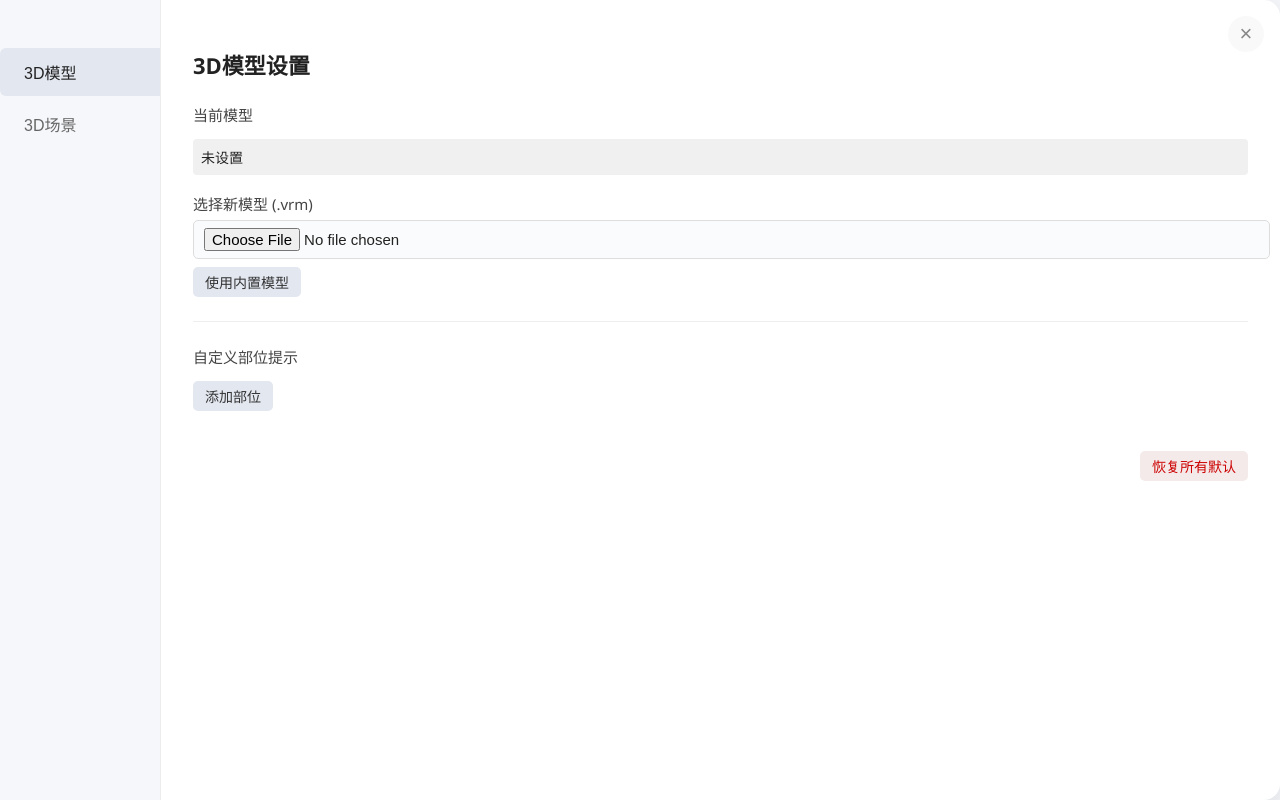
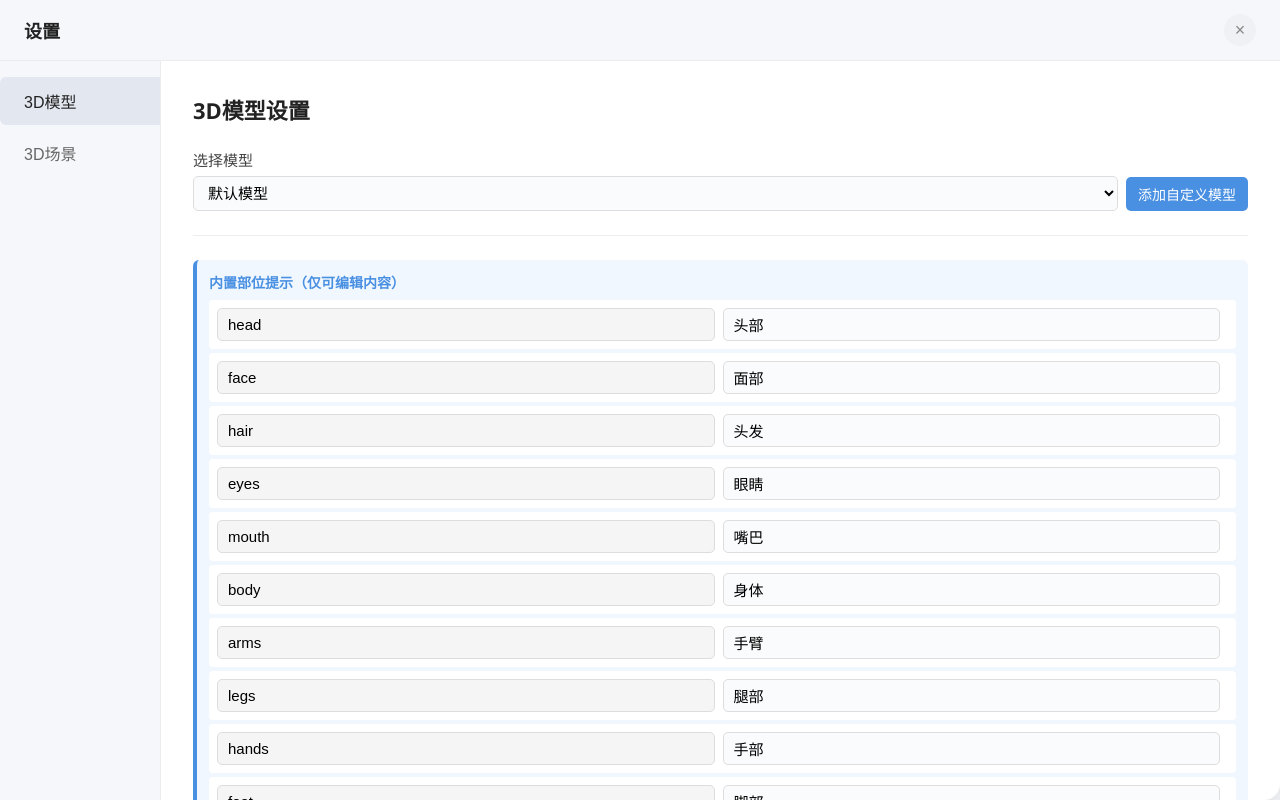
Before and after one commit to yjiace/desktop-3d, an Electron app: page src/renderer/settings.html in a window 1280 px wide. Both pictures are taken after a click on the button "3D模型". Drawn offline with Linux system fonts and the light colour scheme; no server answers.

Commit message:
记录设置的窗口

```diff
--- a/src/renderer/settings.html
+++ b/src/renderer/settings.html
@@ -15,9 +15,47 @@
         .settings-root {
             width: 100vw; height: 100vh;
             display: flex;
+            flex-direction: column;
             background: #fff;
             border-radius: 16px;
             box-shadow: 0 8px 32px rgba(0,0,0,0.12);
+        }
+        .settings-header {
+            height: 60px;
+            background: #f6f7fb;
+            border-bottom: 1px solid #ececec;
+            display: flex;
+            align-items: center;
+            justify-content: space-between;
+            padding: 0 24px;
+            -webkit-app-region: drag;
+        }
+        .settings-header h1 {
+            margin: 0;
+            font-size: 18px;
+            font-weight: 600;
+            color: #222;
+        }
+        .settings-header .close-btn {
+            width: 32px;
+            height: 32px;
+            background: rgba(180,180,180,0.08);
+            border: none;
+            border-radius: 50%;
+            color: #888;
+            font-size: 18px;
+            cursor: pointer;
+            transition: background 0.2s, color 0.2s;
+            -webkit-app-region: no-drag;
+        }
+        .settings-header .close-btn:hover {
+            background: rgba(180,180,180,0.18);
+            color: #222;
+        }
+        .settings-body {
+            flex: 1;
+            display: flex;
+            overflow: hidden;
         }
         .settings-sidebar {
             width: 160px;
@@ -26,9 +64,7 @@
             display: flex;
             flex-direction: column;
             align-items: flex-start;
-            padding-top: 48px;
-            position: relative;
-            -webkit-app-region: drag;
+            padding-top: 16px;
         }
         .settings-sidebar .menu-item {
             width: 100%;
@@ -49,7 +85,7 @@
         }
         .settings-content {
             flex: 1;
-            padding: 48px 32px 32px 32px;
+            padding: 32px;
             position: relative;
             overflow-y: auto;
         }
@@ -58,49 +94,121 @@
             font-weight: 600;
             margin-bottom: 24px;
         }
-        .close-btn {
-            position: absolute;
-            top: 16px;
-            right: 16px;
-            width: 36px;
-            height: 36px;
-            background: rgba(180,180,180,0.08);
-            border: none;
-            border-radius: 50%;
-            color: #888;
-            font-size: 22px;
-            cursor: pointer;
-            z-index: 10;
-            transition: background 0.2s, color 0.2s;
-            -webkit-app-region: no-drag;
-        }
-        .close-btn:hover {
-            background: rgba(180,180,180,0.18);
-            color: #222;
-        }
-        /* 拖拽区域 */
-        .settings-drag-bar {
-            position: absolute;
-            top: 0; left: 0; right: 0;
-            height: 40px;
-            -webkit-app-region: drag;
-            z-index: 2;
-        }
         .form-group { margin-bottom: 18px; }
         label { display: block; margin-bottom: 6px; font-size: 15px; color: #444; }
-        select, input[type="text"], input[type="file"], textarea { width: 100%; padding: 7px 10px; border: 1px solid #ddd; border-radius: 5px; font-size: 15px; background: #fafbfc; }
+        select, input[type="text"], input[type="file"], textarea {
+            width: 100%;
+            padding: 7px 10px;
+            border: 1px solid #ddd;
+            border-radius: 5px;
+            font-size: 15px;
+            background: #fafbfc;
+        }
+        select:focus, input[type="text"]:focus, textarea:focus {
+            outline: none;
+            border-color: #4a90e2;
+            box-shadow: 0 0 0 2px rgba(74, 144, 226, 0.2);
+        }
+        .model-selector {
+            display: flex;
+            gap: 8px;
+            align-items: flex-end;
+        }
+        .model-selector select {
+            flex: 1;
+        }
+        .model-selector button {
+            padding: 7px 12px;
+            border: none;
+            border-radius: 5px;
+            background: #4a90e2;
+            color: white;
+            cursor: pointer;
+            font-size: 14px;
+            transition: background 0.2s;
+        }
+        .model-selector button:hover {
+            background: #357abd;
+        }
         .part-list { margin: 0; padding: 0; list-style: none; }
-        .part-list li { display: flex; align-items: center; margin-bottom: 8px; }
+        .part-list li {
+            display: flex;
+            align-items: center;
+            margin-bottom: 8px;
+            padding: 8px;
+            background: #f8f9fa;
+            border-radius: 4px;
+        }
         .part-list input[type="text"] { flex: 1; margin-right: 8px; }
-        .add-part-btn { margin-top: 8px; padding: 5px 12px; border: none; border-radius: 5px; background: #e3e7f0; color: #333; cursor: pointer; font-size: 14px; }
+        .part-list .part-name { width: 120px; }
+        .part-list .part-tip { flex: 1; }
+        .add-part-btn {
+            margin-top: 8px;
+            padding: 8px 16px;
+            border: none;
+            border-radius: 5px;
+            background: #e3e7f0;
+            color: #333;
+            cursor: pointer;
+            font-size: 14px;
+            transition: background 0.2s;
+        }
         .add-part-btn:hover { background: #d0d6e1; }
-        .remove-part-btn { background: none; border: none; color: #c00; font-size: 18px; cursor: pointer; margin-left: 4px; }
+        .remove-part-btn {
+            background: none;
+            border: none;
+            color: #c00;
+            font-size: 18px;
+            cursor: pointer;
+            margin-left: 4px;
+            padding: 4px;
+            border-radius: 3px;
+            transition: background 0.2s;
+        }
+        .remove-part-btn:hover {
+            background: rgba(204, 0, 0, 0.1);
+        }
+        .builtin-parts {
+            margin-bottom: 16px;
+            padding: 12px;
+            background: #f0f7ff;
+            border-radius: 6px;
+            border-left: 4px solid #4a90e2;
+        }
+        .builtin-parts h4 {
+            margin: 0 0 8px 0;
+            font-size: 14px;
+            color: #4a90e2;
+        }
+        .builtin-parts .part-list li {
+            background: white;
+            margin-bottom: 4px;
+        }
+        .custom-parts {
+            margin-top: 16px;
+        }
+        .custom-parts h4 {
+            margin: 0 0 8px 0;
+            font-size: 14px;
+            color: #666;
+        }
+        .btn-danger {
+            background: #f5eaea !important;
+            color: #c00 !important;
+        }
+        .btn-danger:hover {
+            background: #f0e0e0 !important;
+        }
     </style>
 </head>
 <body>
     <div class="settings-root">
+        <div class="settings-header">
+            <h1>设置</h1>
+            <button class="close-btn" id="close-settings">×</button>
+        </div>
+        <div class="settings-body">
             <div class="settings-sidebar">
-            <div class="settings-drag-bar"></div>
                 <button class="menu-item active" data-section="model">3D模型</button>
                 <button class="menu-item" data-section="scene">3D场景</button>
             </div>
@@ -108,7 +216,7 @@
                 <div class="settings-title">3D模型设置</div>
                 <div id="settings-section-content"></div>
             </div>
-        <button class="close-btn" id="close-settings">×</button>
+        </div>
     </div>
     <script type="module">
         // --- 工具函数 ---
@@ -130,10 +238,30 @@
         // --- 全局状态 ---
         let config = {};
         let currentSection = 'model';
+        let availableModels = [
+            { name: '默认模型', path: '../../assets/default.vrm' },
+            { name: 'FoxGirl', path: '../../assets/FoxGirl.vrm' },
+            { name: '冨美江', path: '../../assets/冨美江.vrm' }
+        ];
+
         const sectionMap = {
             model: { title: '3D模型设置', render: renderModelSection },
             scene: { title: '3D场景设置', render: renderSceneSection },
         };
+
+        // 内置部位提示
+        const builtinPartTips = [
+            { name: 'head', tip: '头部' },
+            { name: 'face', tip: '面部' },
+            { name: 'hair', tip: '头发' },
+            { name: 'eyes', tip: '眼睛' },
+            { name: 'mouth', tip: '嘴巴' },
+            { name: 'body', tip: '身体' },
+            { name: 'arms', tip: '手臂' },
+            { name: 'legs', tip: '腿部' },
+            { name: 'hands', tip: '手部' },
+            { name: 'feet', tip: '脚部' }
+        ];
 
         // --- 初始化和配置管理 ---
         const saveConfig = debounce(() => {
@@ -146,6 +274,18 @@
             config.model = config.model || {};
             config.scene = config.scene || {};
             config.model.partTips = config.model.partTips || [];
+            config.model.customModels = config.model.customModels || [];
+
+            // 加载自定义模型到可用模型列表
+            if (config.model.customModels) {
+                availableModels = [
+                    ...availableModels,
+                    ...config.model.customModels.map(model => ({
+                        name: model.name,
+                        path: model.path
+                    }))
+                ];
+            }
 
             renderCurrentSection();
         }
@@ -180,51 +320,102 @@
 
         // --- 渲染函数：模型设置 ---
         function renderModelSection(container) {
-            const isCustomModel = config.modelPath && !config.modelPath.includes('default.vrm');
+            const currentModel = availableModels.find(m => m.path === config.modelPath) ||
+                               { name: '自定义模型', path: config.modelPath };
 
             container.innerHTML = `
                 <div class="form-group">
-                    <label>当前模型</label>
-                    <p style="font-size:14px; word-break:break-all; background: #f0f0f0; padding: 8px; border-radius: 4px;">${config.modelPath || '未设置'}</p>
+                    <label>选择模型</label>
+                    <div class="model-selector">
+                        <select id="model-select">
+                            ${availableModels.map(model =>
+                                `<option value="${model.path}" ${model.path === config.modelPath ? 'selected' : ''}>
+                                    ${model.name}
+                                </option>`
+                            ).join('')}
+                            ${!availableModels.find(m => m.path === config.modelPath) && config.modelPath ?
+                                `<option value="${config.modelPath}" selected>自定义模型</option>` : ''
+                            }
+                        </select>
+                        <button id="add-custom-model-btn">添加自定义模型</button>
                     </div>
-                <div class="form-group">
-                    <label>选择新模型 (.vrm)</label>
-                    <input type="file" id="model-upload" accept=".vrm" style="display: block;"/>
-                    <button id="set-default-model-btn" class="add-part-btn" style="margin-top: 8px;">使用内置模型</button>
-                    ${isCustomModel ? '<button id="delete-custom-model-btn" class="add-part-btn" style="margin-top: 8px; background:#f5eaea;color:#c00;">删除当前自定义模型</button>' : ''}
                 </div>
+
                 <hr style="border:none; border-top:1px solid #eee; margin: 24px 0;" />
-                <div class="form-group">
-                    <label>自定义部位提示</label>
-                    <ul class="part-list" id="part-list-container"></ul>
-                    <button class="add-part-btn" id="add-part-btn">添加部位</button>
+
+                <div class="builtin-parts">
+                    <h4>内置部位提示（仅可编辑内容）</h4>
+                    <ul class="part-list" id="builtin-part-list"></ul>
                 </div>
+
+                <div class="custom-parts">
+                    <h4>自定义部位提示</h4>
+                    <ul class="part-list" id="custom-part-list"></ul>
+                    <button class="add-part-btn" id="add-custom-part-btn">添加自定义部位</button>
+                </div>
+
                 <div style="text-align:right;margin-top:32px;">
-                    <button class="add-part-btn" id="reset-btn" style="background:#f5eaea;color:#c00;">恢复所有默认</button>
+                    <button class="add-part-btn btn-danger" id="reset-btn">恢复所有默认</button>
                 </div>
             `;
 
-            const partListContainer = container.querySelector('#part-list-container');
+            // 渲染内置部位提示
+            const builtinPartList = container.querySelector('#builtin-part-list');
+            builtinPartTips.forEach((part, index) => {
+                const li = document.createElement('li');
+                li.innerHTML = `
+                    <input type="text" value="${part.name}" class="part-name" readonly style="background:#f5f5f5;" />
+                    <input type="text" value="${part.tip}" class="part-tip" placeholder="对应提示语" data-builtin-index="${index}" />
+                `;
+                builtinPartList.appendChild(li);
+            });
+
+            // 渲染自定义部位提示
+            const customPartList = container.querySelector('#custom-part-list');
             (config.model.partTips || []).forEach((part, index) => {
                 const li = document.createElement('li');
                 li.innerHTML = `
-                    <input type="text" value="${part.name || ''}" class="part-name" placeholder="部位名(如:head)" style="width:80px;" data-index="${index}" />
-                    <input type="text" value="${part.tip || ''}" class="part-tip" placeholder="对应提示语" data-index="${index}" />
-                    <button class="remove-part-btn" title="删除" data-index="${index}">×</button>
+                    <input type="text" value="${part.name || ''}" class="part-name" placeholder="部位名(如:head)" data-custom-index="${index}" />
+                    <input type="text" value="${part.tip || ''}" class="part-tip" placeholder="对应提示语" data-custom-index="${index}" />
+                    <button class="remove-part-btn" title="删除" data-custom-index="${index}">×</button>
                 `;
-                partListContainer.appendChild(li);
+                customPartList.appendChild(li);
             });
 
             // --- 事件绑定 ---
-            container.querySelector('#model-upload').onchange = async (e) => {
+            container.querySelector('#model-select').onchange = (e) => {
+                config.modelPath = e.target.value;
+                saveConfig();
+            };
+
+            container.querySelector('#add-custom-model-btn').onclick = () => {
+                const input = document.createElement('input');
+                input.type = 'file';
+                input.accept = '.vrm';
+                input.onchange = async (e) => {
                     const file = e.target.files[0];
                     if (!file) return;
+
                     try {
                         const relativePath = await window.electronAPI.copyToAssets(file.path);
-                    if (isCustomModel) {
-                         await window.electronAPI.deleteFromAssets(config.modelPath);
-                    }
+                        const modelName = file.name.replace('.vrm', '');
+
+                        // 添加到自定义模型列表
+                        if (!config.model.customModels) config.model.customModels = [];
+                        config.model.customModels.push({
+                            name: modelName,
+                            path: relativePath
+                        });
+
+                        // 更新可用模型列表
+                        availableModels.push({
+                            name: modelName,
+                            path: relativePath
+                        });
+
+                        // 自动选择新添加的模型
                         config.modelPath = relativePath;
+
                         saveConfig();
                         renderCurrentSection();
                     } catch (error) {
@@ -232,48 +423,41 @@
                         alert('模型上传失败，请查看控制台日志。');
                     }
                 };
-
-            container.querySelector('#set-default-model-btn').onclick = async () => {
-                 if (isCustomModel) {
-                    await window.electronAPI.deleteFromAssets(config.modelPath);
-                }
-                config.modelPath = '../../assets/default.vrm';
-                saveConfig();
-                renderCurrentSection();
+                input.click();
             };
 
-            if(isCustomModel) {
-                container.querySelector('#delete-custom-model-btn').onclick = async () => {
-                    if (confirm('确定要删除这个自定义模型文件吗？此操作不可恢复。')) {
-                        await window.electronAPI.deleteFromAssets(config.modelPath);
-                        config.modelPath = '../../assets/default.vrm';
+            // 内置部位提示编辑
+            container.querySelectorAll('[data-builtin-index]').forEach(input => {
+                input.oninput = (e) => {
+                    const index = parseInt(e.target.dataset.builtinIndex, 10);
+                    builtinPartTips[index].tip = e.target.value;
+                    // 这里可以保存到配置中，如果需要的话
+                };
+            });
+
+            // 自定义部位提示编辑
+            container.querySelectorAll('[data-custom-index]').forEach(input => {
+                input.oninput = (e) => {
+                    const index = parseInt(e.target.dataset.customIndex, 10);
+                    const key = e.target.classList.contains('part-name') ? 'name' : 'tip';
+                    config.model.partTips[index][key] = e.target.value;
                     saveConfig();
-                        renderCurrentSection();
-                    }
                 };
-            }
+            });
 
-            container.querySelector('#add-part-btn').onclick = () => {
+            container.querySelector('#add-custom-part-btn').onclick = () => {
                 if (!config.model.partTips) config.model.partTips = [];
                 config.model.partTips.push({ name: '', tip: '' });
+                saveConfig();
                 renderCurrentSection();
             };
 
             container.querySelectorAll('.remove-part-btn').forEach(btn => {
                 btn.onclick = (e) => {
-                    const index = parseInt(e.target.dataset.index, 10);
+                    const index = parseInt(e.target.dataset.customIndex, 10);
                     config.model.partTips.splice(index, 1);
                     saveConfig();
                     renderCurrentSection();
-                };
-            });
-
-            container.querySelectorAll('.part-name, .part-tip').forEach(input => {
-                input.oninput = (e) => {
-                    const index = parseInt(e.target.dataset.index, 10);
-                    const key = e.target.classList.contains('part-name') ? 'name' : 'tip';
-                    config.model.partTips[index][key] = e.target.value;
-                    saveConfig();
                 };
             });
 
@@ -288,13 +472,8 @@
                     <label>当前舞台模型</label>
                     <p style="font-size:14px; word-break:break-all; background: #f0f0f0; padding: 8px; border-radius: 4px;">${config.scene?.stagePath || '无舞台 (透明背景)'}</p>
                 </div>
-                <div class="form-group">
-                    <label>上传新舞台 (.gltf, .glb)</label>
-                    <input type="file" id="stage-upload" accept=".gltf,.glb" style="display: block;"/>
-                    <button id="remove-custom-stage-btn" class="add-part-btn" style="margin-top: 8px; ${!isCustomStage ? 'display:none;' : ''}"">移除自定义舞台</button>
-                </div>
                  <div style="text-align:right;margin-top:32px;">
-                    <button class="add-part-btn" id="reset-btn" style="background:#f5eaea;color:#c00;">恢复所有默认</button>
+                    <button class="add-part-btn btn-danger" id="reset-btn">恢复所有默认</button>
                 </div>
             `;
 
```
Also changed, not shown: src/main.cjs (+53 -6 lines). Lines whose indentation alone changed are shown as unchanged.
